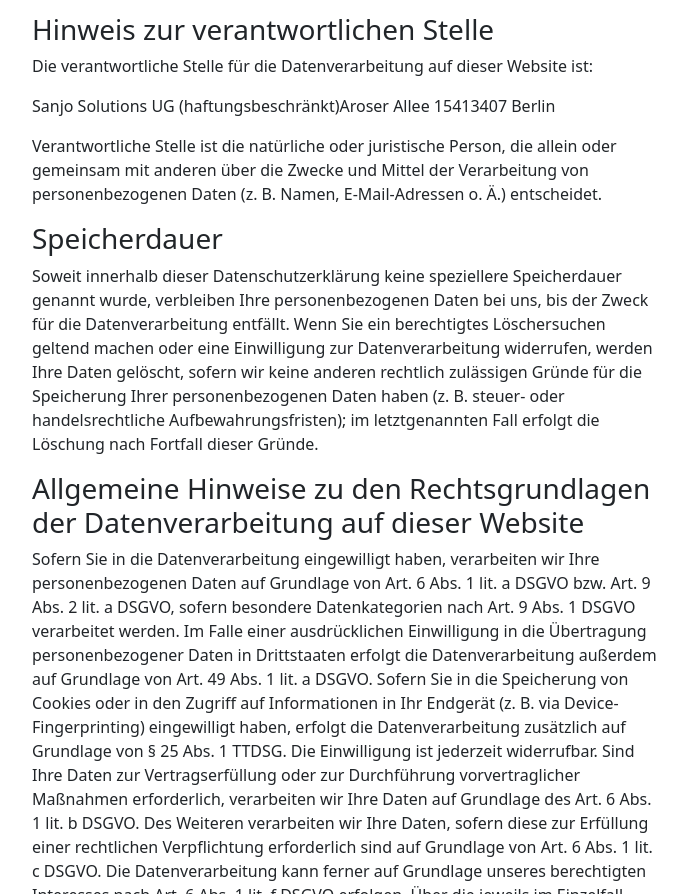
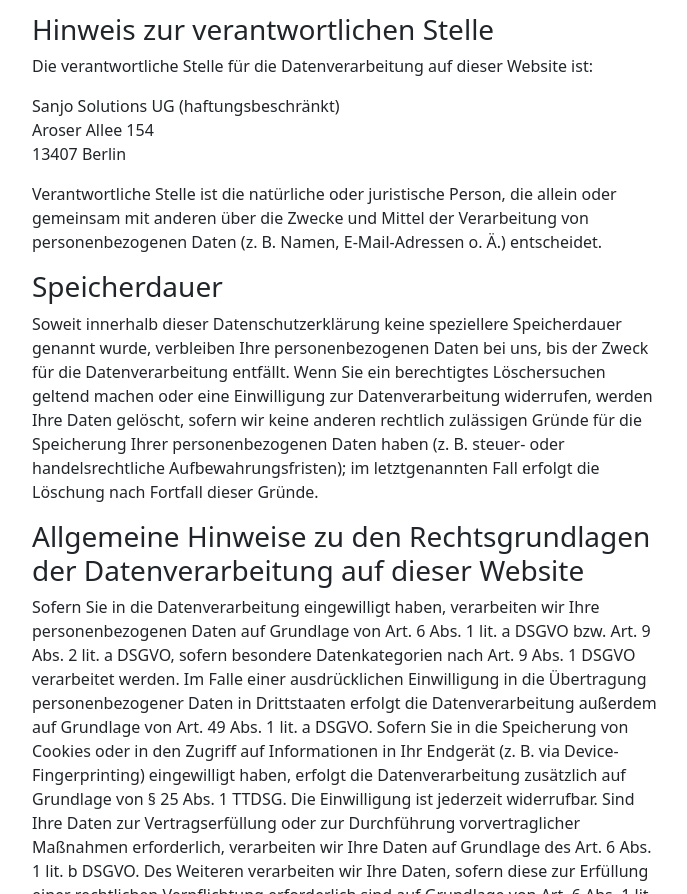
Before and after one commit to Sanjo-Solutions/letter-template, a website: page pages/datenschutzerklaerung.html in a window 1280 px wide. Shown: the part 2536-3430 px from the top of the page, without its empty margins (293-980 px from the left). Drawn offline with Linux system fonts and the light colour scheme; files that its build step writes are made by us from their sources.

Commit message:
Corrects line breaks

```diff
--- a/pages/datenschutzerklaerung.html
+++ b/pages/datenschutzerklaerung.html
@@ -163,8 +163,9 @@
           Website ist:
         </p>
         <p>
-          Sanjo Solutions UG (haftungsbeschr&auml;nkt)Aroser Allee 15413407
-          Berlin
+          Sanjo Solutions UG (haftungsbeschr&auml;nkt)<br />
+          Aroser Allee 154<br />
+          13407 Berlin
         </p>
         <p>
           Verantwortliche Stelle ist die nat&uuml;rliche oder juristische
```
Also changed, not shown: pages/privacy-policy.html (+3 -2 lines).
